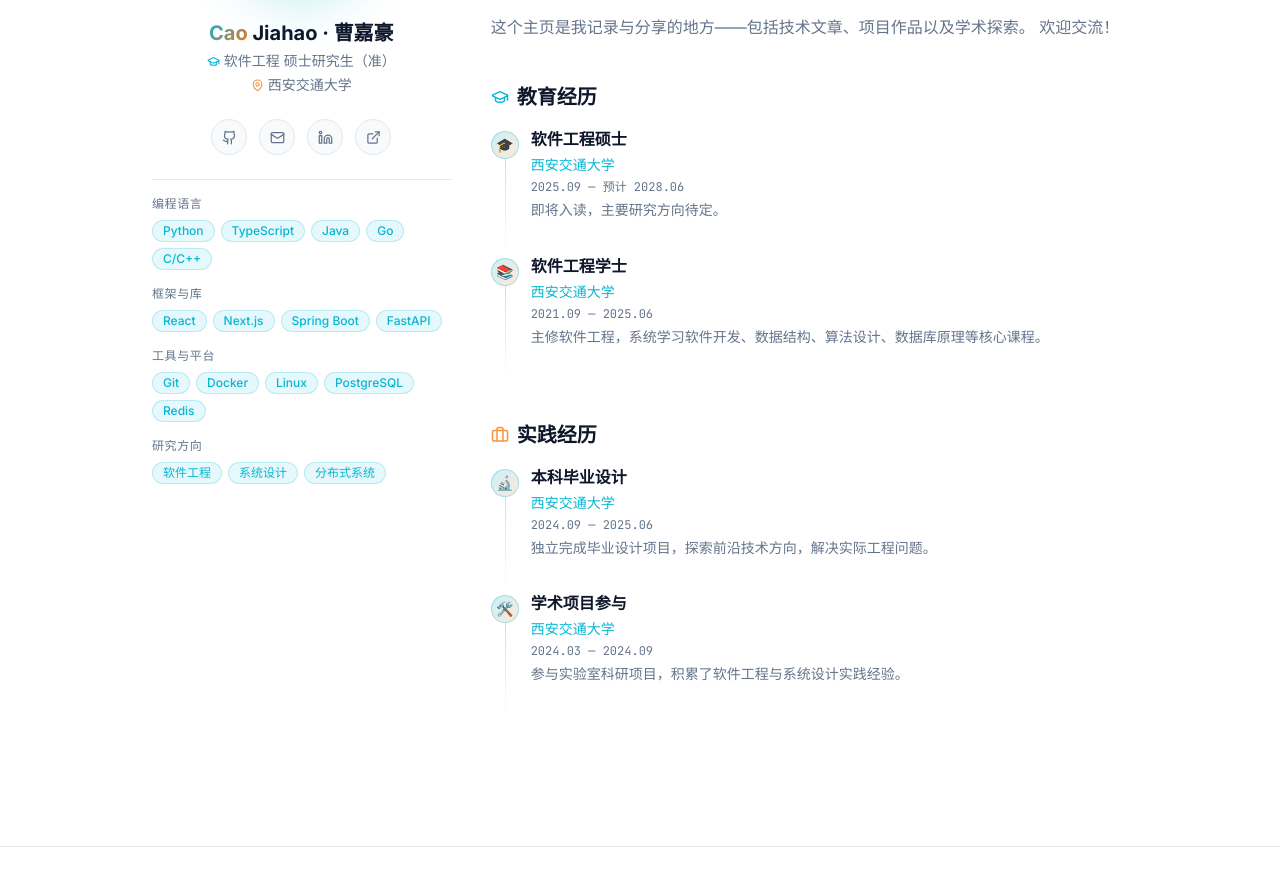
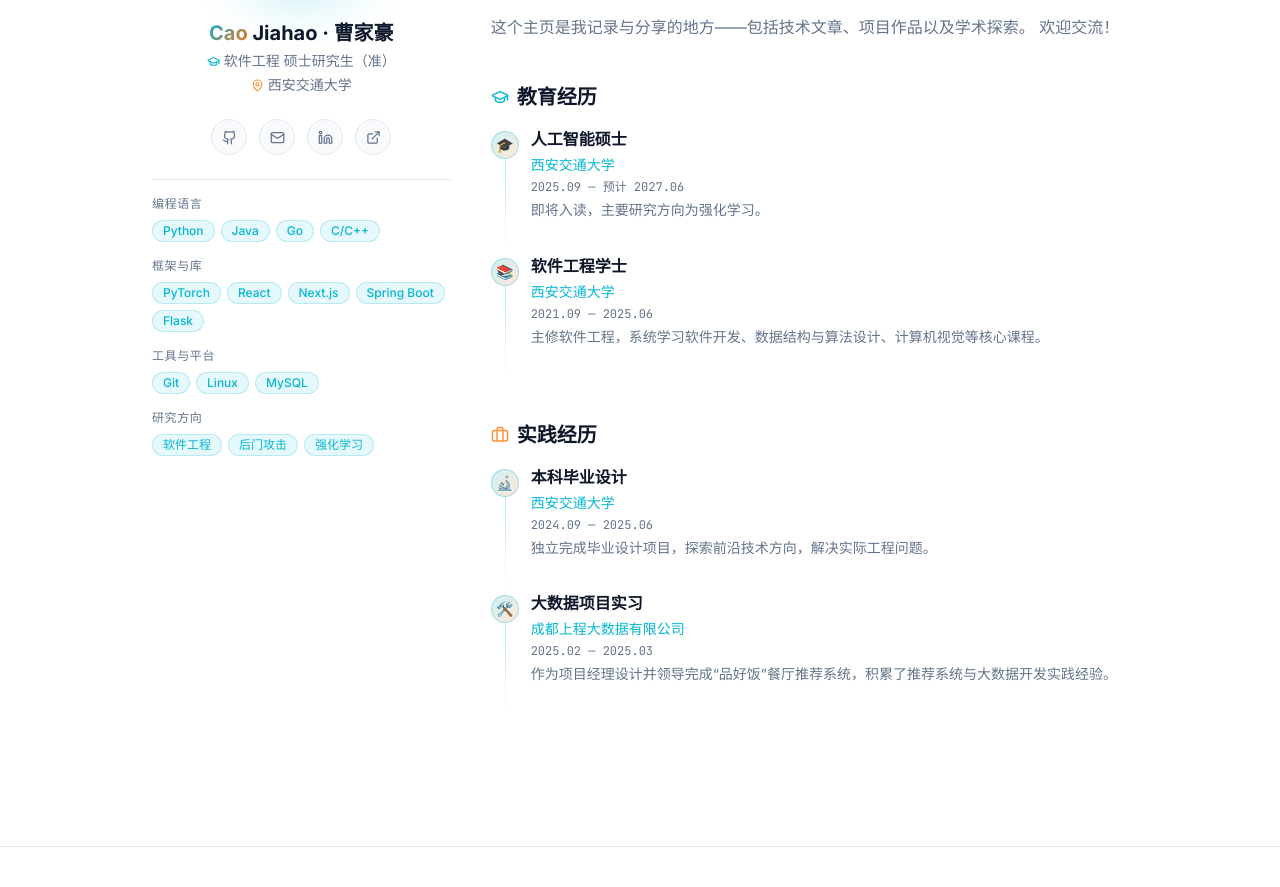
Before and after one commit to tanyouqing/tanyouqing.github.io, a Next.js app: page /about in a window 1280 px wide. Shown: the part 429-1316 px from the top of the page. Built offline with nearby package versions, Linux system fonts and the light colour scheme.

Commit message:
修改一些基本信息

```diff
--- a/app/about/page.tsx
+++ b/app/about/page.tsx
@@ -5,17 +5,17 @@ import { Github, Mail, Linkedin, ExternalLink, MapPin, GraduationCap, Briefcase
 
 const education = [
     {
-        degree: '软件工程硕士',
+        degree: '人工智能硕士',
         school: '西安交通大学',
-        period: '2025.09 — 预计 2028.06',
-        description: '即将入读，主要研究方向待定。',
+        period: '2025.09 — 预计 2027.06',
+        description: '即将入读，主要研究方向为强化学习。',
         icon: '🎓',
     },
     {
         degree: '软件工程学士',
         school: '西安交通大学',
         period: '2021.09 — 2025.06',
-        description: '主修软件工程，系统学习软件开发、数据结构、算法设计、数据库原理等核心课程。',
+        description: '主修软件工程，系统学习软件开发、数据结构与算法设计、计算机视觉等核心课程。',
         icon: '📚',
     },
 ];
@@ -29,23 +29,23 @@ const experience = [
         icon: '🔬',
     },
     {
-        title: '学术项目参与',
-        org: '西安交通大学',
-        period: '2024.03 — 2024.09',
-        description: '参与实验室科研项目，积累了软件工程与系统设计实践经验。',
+        title: '大数据项目实习',
+        org: '成都上程大数据有限公司',
+        period: '2025.02 — 2025.03',
+        description: '作为项目经理设计并领导完成“品好饭”餐厅推荐系统，积累了推荐系统与大数据开发实践经验。',
         icon: '🛠️',
     },
 ];
 
 const skills = {
-    '编程语言': ['Python', 'TypeScript', 'Java', 'Go', 'C/C++'],
-    '框架与库': ['React', 'Next.js', 'Spring Boot', 'FastAPI'],
-    '工具与平台': ['Git', 'Docker', 'Linux', 'PostgreSQL', 'Redis'],
-    '研究方向': ['软件工程', '系统设计', '分布式系统'],
+    '编程语言': ['Python', 'Java', 'Go', 'C/C++'],
+    '框架与库': ['PyTorch', 'React', 'Next.js', 'Spring Boot', 'Flask'],
+    '工具与平台': ['Git', 'Linux', 'MySQL'],
+    '研究方向': ['软件工程', '后门攻击', '强化学习'],
 };
 
 const socialLinks = [
-    { icon: Github, label: 'GitHub', href: 'https://github.com', color: 'hover:text-slate-200' },
+    { icon: Github, label: 'GitHub', href: 'https://github.com/tanyouqing', color: 'hover:text-slate-200' },
     { icon: Mail, label: 'Email', href: 'mailto:caojiahao@stu.xjtu.edu.cn', color: 'hover:text-orange-400' },
     { icon: Linkedin, label: 'LinkedIn', href: 'https://linkedin.com', color: 'hover:text-blue-400' },
     { icon: ExternalLink, label: 'Scholar', href: 'https://scholar.google.com', color: 'hover:text-cyan-400' },
@@ -114,7 +114,7 @@ export default function AboutPage() {
                     {/* Name & Position */}
                     <div className="text-center space-y-1">
                         <h2 className="text-xl font-bold text-[var(--fg)]">
-                            <span className="gradient-text">Cao</span> Jiahao · 曹嘉豪
+                            <span className="gradient-text">Cao</span> Jiahao · 曹家豪
                         </h2>
                         <p className="text-sm text-[var(--muted)] flex items-center justify-center gap-1">
                             <GraduationCap size={13} className="text-cyan-500" />
@@ -167,7 +167,7 @@ export default function AboutPage() {
                         <h3 className="text-xl font-semibold text-[var(--fg)]">个人简介</h3>
                         <div className="space-y-3 text-[var(--muted)] leading-8">
                             <p>
-                                你好！我是<strong className="text-[var(--fg)]">曹嘉豪</strong>，来自
+                                你好！我是<strong className="text-[var(--fg)]">曹家豪</strong>，来自
                                 <strong className="text-[var(--fg)]">西安交通大学</strong>，主修
                                 <strong className="text-[var(--fg)]">软件工程</strong>专业。目前即将开始硕士阶段的学习旅程，
                                 对软件系统设计、人工智能应用与前沿开发技术充满热情。
--- a/app/page.tsx
+++ b/app/page.tsx
@@ -7,7 +7,7 @@ import { NewsTimeline } from '@/components/NewsTimeline';
 import { ArrowRight, MapPin, BookOpen, Code2 } from 'lucide-react';
 import Link from 'next/link';
 
-const QUOTE = '人世间的面，不是吃一碗，少一碗，而是见一面，多一面。';
+const QUOTE = '人世间的面，不是吃一碗，少一碗，而是见一面，多一面';
 
 export default function HomePage() {
     return (
@@ -118,7 +118,7 @@ export default function HomePage() {
                         </div>
 
                         <p className="text-[var(--muted)] leading-8 text-base">
-                            你好！我是曹嘉豪，来自<span className="text-[var(--fg)] font-medium">西安交通大学</span>，
+                            你好！我是曹家豪，来自<span className="text-[var(--fg)] font-medium">西安交通大学</span>，
                             主修<span className="text-[var(--fg)] font-medium">软件工程</span>专业。
                             即将踏上硕士研究生的学习旅程，对前沿软件技术和系统设计充满热情。
                         </p>
```
